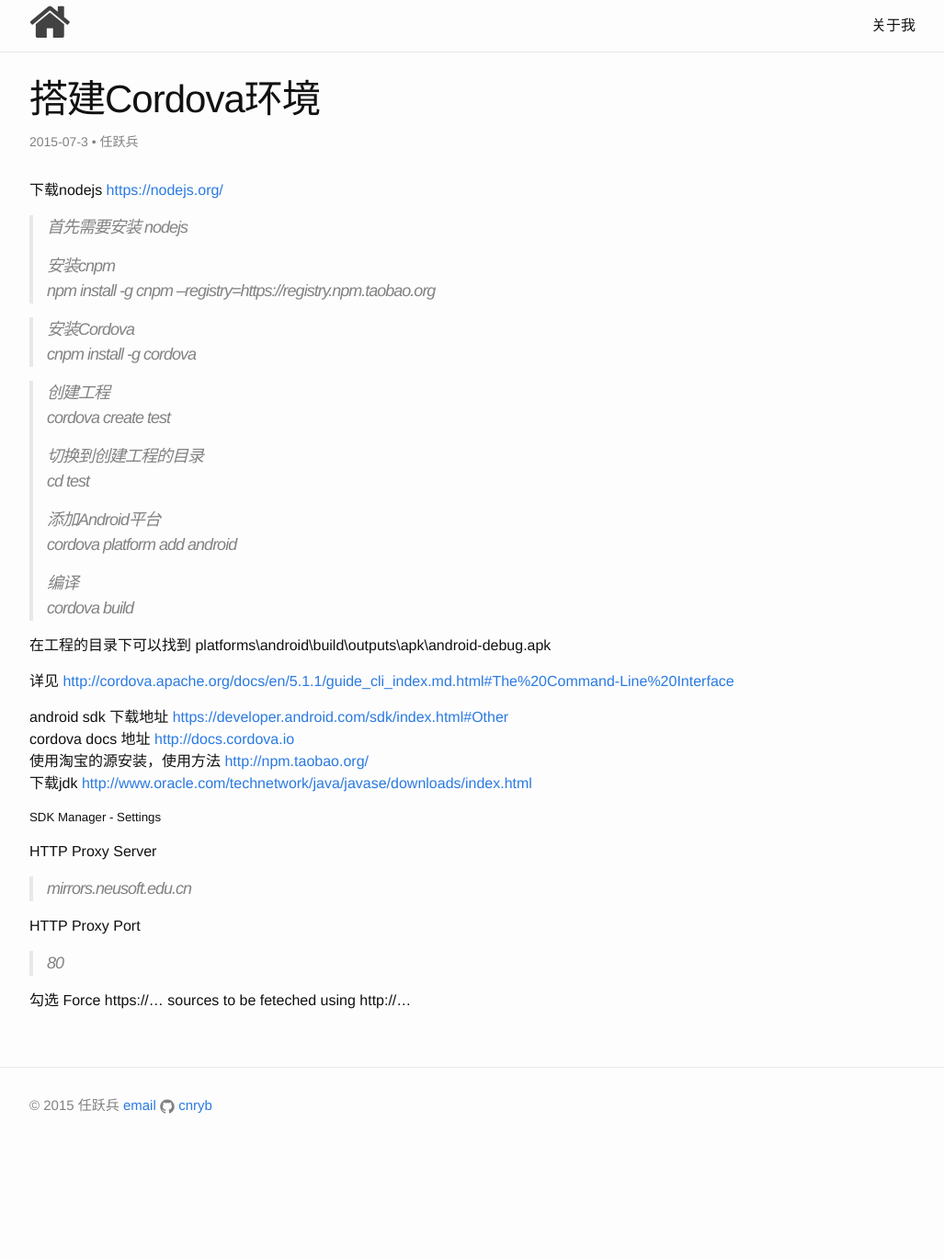
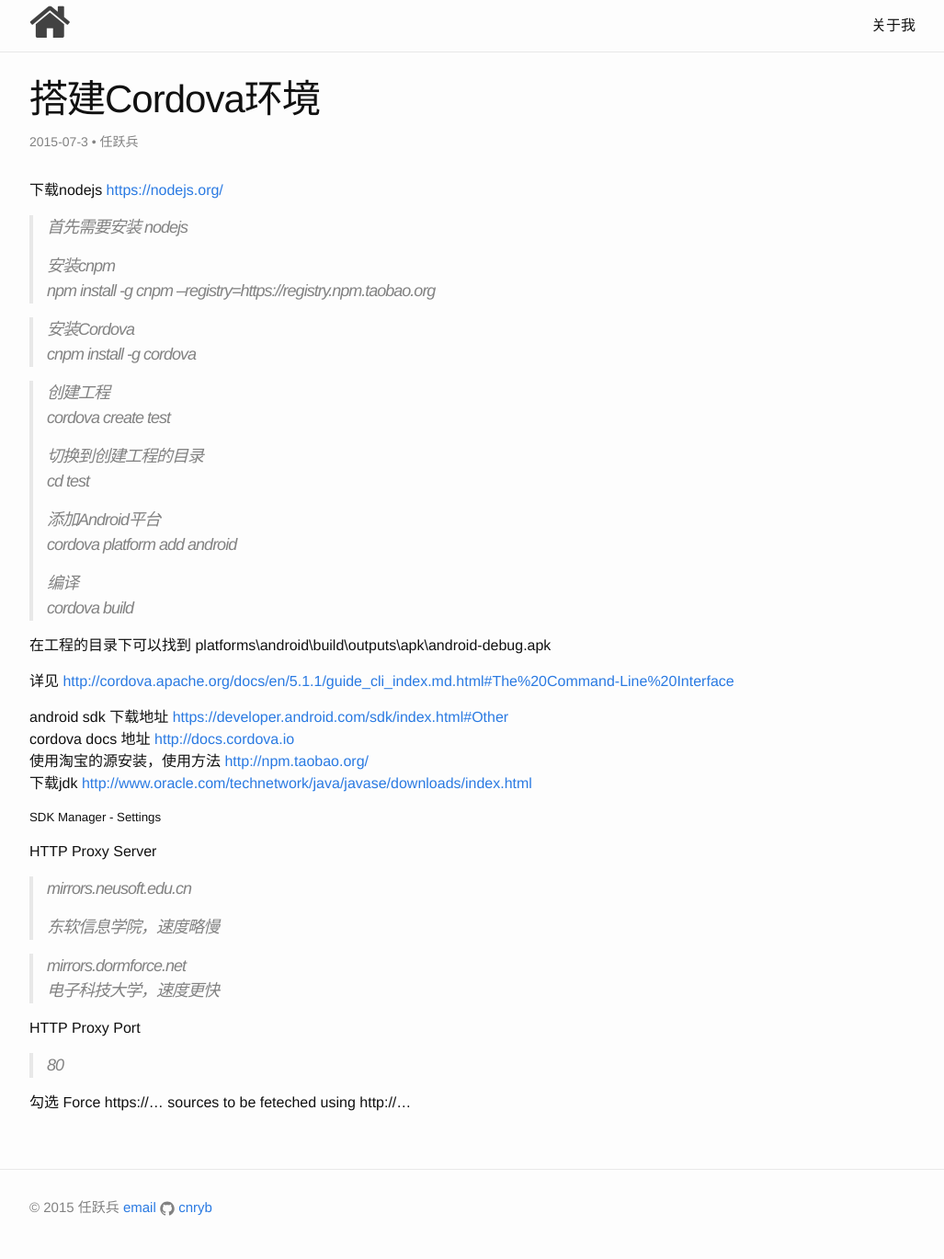
Before and after one commit to cnryb/cnryb.github.io, a Jekyll site: the page built from _posts/2015-07-01-搭建Cordova环境.md, in a window 1280 px wide. Shown: the whole page at 92% size, without its empty margins (126-1153 px from the left). Built offline with Jekyll 4.4.1, drawn with Linux system fonts in a browser that asks for light colours; nearby versions of some CDN libraries; comment, search, counter and statistics services are not loaded; before the commit the page ends 1258 px from its top, so only the background shows below that.

Commit message:
添加电子科技大学的Android sdk 镜像

```diff
--- a/_posts/2015-07-01-搭建Cordova环境.md
+++ b/_posts/2015-07-01-搭建Cordova环境.md
@@ -43,6 +43,11 @@
 HTTP Proxy Server
 
 > mirrors.neusoft.edu.cn
+>
+  东软信息学院，速度略慢
+
+> mirrors.dormforce.net
+  电子科技大学，速度更快
 
 HTTP Proxy Port
 
```
